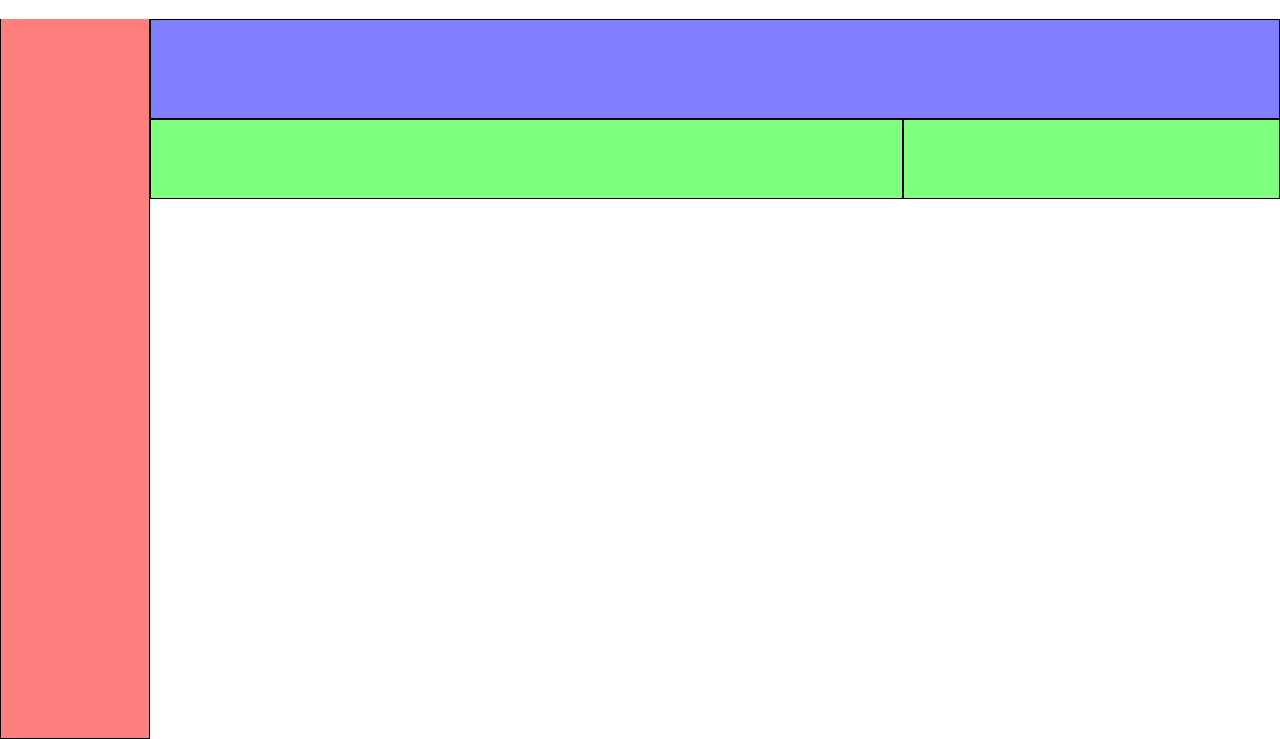
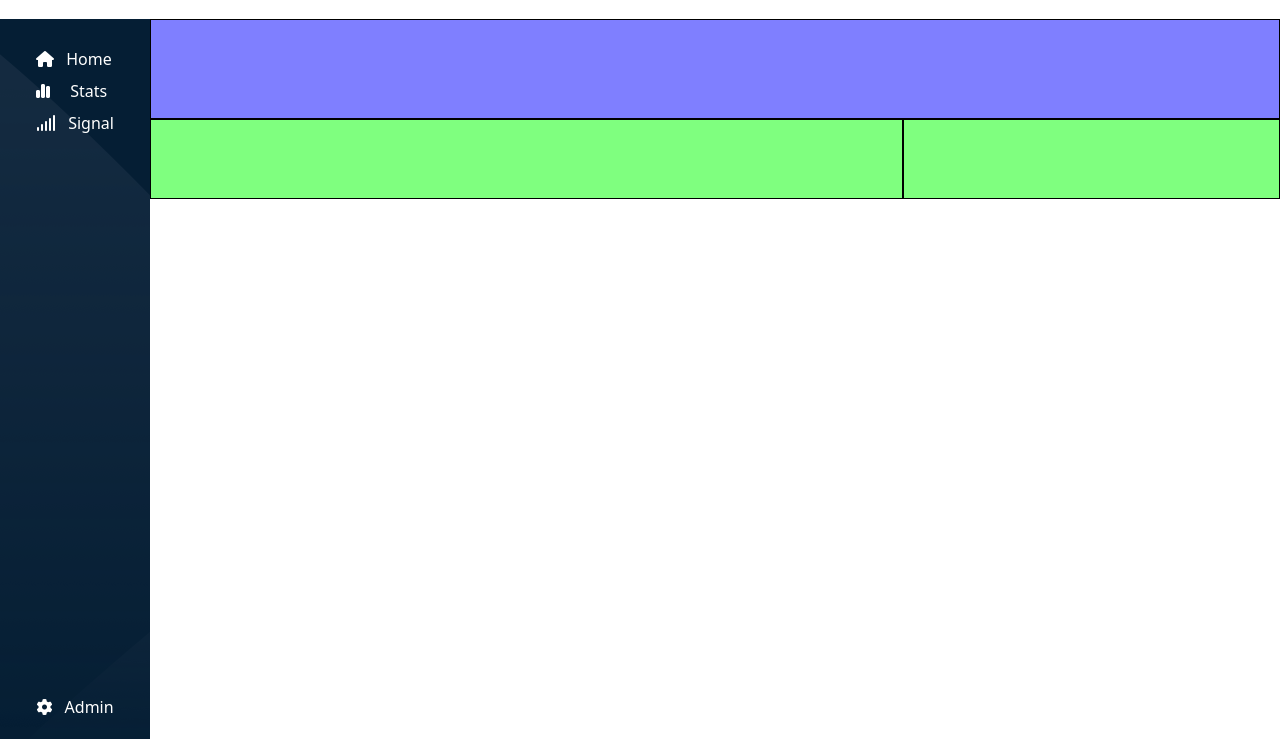
Before and after one commit to pierdomenicoguarnieri/html-css-bootstrap-dashboard, a plain HTML site: page index.html in a window 1280 px wide. Shown: the part 61-800 px from the top of the page. Drawn offline with nearby package versions, Linux system fonts and the light colour scheme.

Commit message:
feat: aside

```diff
--- a/assets/css/style.css
+++ b/assets/css/style.css
@@ -46,6 +46,17 @@ aside{
   width: 150px;
   height: 100vh;
   flex-shrink: 0;
+  background-image: url("../img/sidebar-bg.png");
+  background-color: #051E34;
+}
+
+aside li{
+  transition: all 0.5s;
+}
+
+aside li:hover{
+  background-color: rgba(255, 255, 255, 0.2);
+  text-shadow: 0 0 10px white;
 }
 
 main{
@@ -57,3 +68,9 @@ main{
 main .pg-top-bar {
   height: 100px;
 }
+
+@media screen and (max-width: 767px) {
+  aside{
+    width: 60px;
+  }
+}
--- a/index.html
+++ b/index.html
@@ -16,21 +16,25 @@
 
   <body>
     <header class="fixed-top d-flex align-items-center justify-content-between px-3 bg-white">
+
       <div class="pg-left-header pe-3">
         <img class="w-100" src="assets/img/logo.svg" alt="">
       </div>
 
       <div class="pg-center-header bg-dark-subtle rounded-2">
+
         <form class="d-flex" role="search">
+
           <div class="pg-input-search d-flex align-items-center h-100 w-100 px-3">
+
             <div class="pg-icon-search">
               <i class="fa-solid fa-magnifying-glass"></i>
             </div>
+
             <div class="pg-search-bar w-100">
               <input class="form-control me-2 bg-transparent" type="search" placeholder="Prova a cercare: Lezioni di Laravel" aria-label="Search">
             </div>
           </div>
-
         </form>
       </div>
 
@@ -66,7 +70,47 @@
     </header>
 
     <div class="pg-main-wrapper d-flex">
-      <aside class="debug"></aside>
+      <aside class="d-flex flex-column justify-content-between align-items-center">
+        <div class="pg-top-aside">
+          <nav>
+            <ul class="list-unstyled mt-4">
+              <li class="py-1 px-1 rounded-3">
+                <a class="text-white text-decoration-none" href="#">
+                  <i class="pe-md-2 fa-solid fa-house"></i>
+                  <span class="d-none d-md-inline-block">Home</span>
+                </a>
+              </li>
+
+              <li class="py-1 px-1 rounded-3">
+                <a class="text-white text-decoration-none" href="#">
+                  <i class="pe-md-3 fa-solid fa-chart-simple"></i>
+                  <span class="d-none d-md-inline-block">Stats</span>
+                </a>
+              </li>
+
+              <li class="py-1 px-1 rounded-3">
+                <a class="text-white text-decoration-none" href="#">
+                  <i class="pe-md-2 fa-solid fa-signal"></i>
+                  <span class="d-none d-md-inline-block">Signal</span>
+                </a>
+              </li>
+            </ul>
+          </nav>
+        </div>
+
+        <div class="pg-bottom-aside">
+          <nav>
+            <ul class="list-unstyled">
+              <li class="py-1 px-1 rounded-3">
+                <a class="text-white text-decoration-none" href="#">
+                  <i class="pe-md-2 fa-solid fa-gear"></i>
+                  <span class="d-none d-md-inline-block">Admin</span>
+                </a>
+              </li>
+            </ul>
+          </nav>
+        </div>
+      </aside>
 
       <main class="d-flex flex-column w-100">
         <div class="pg-top-bar debug-2"></div>
```
